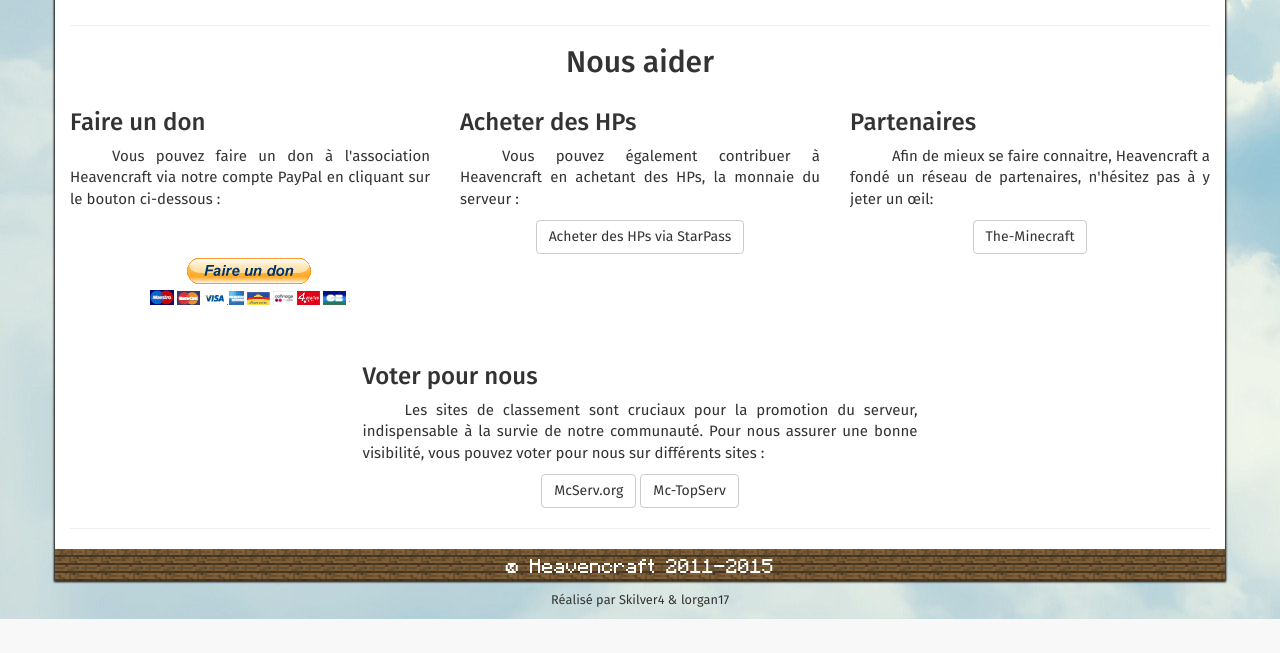
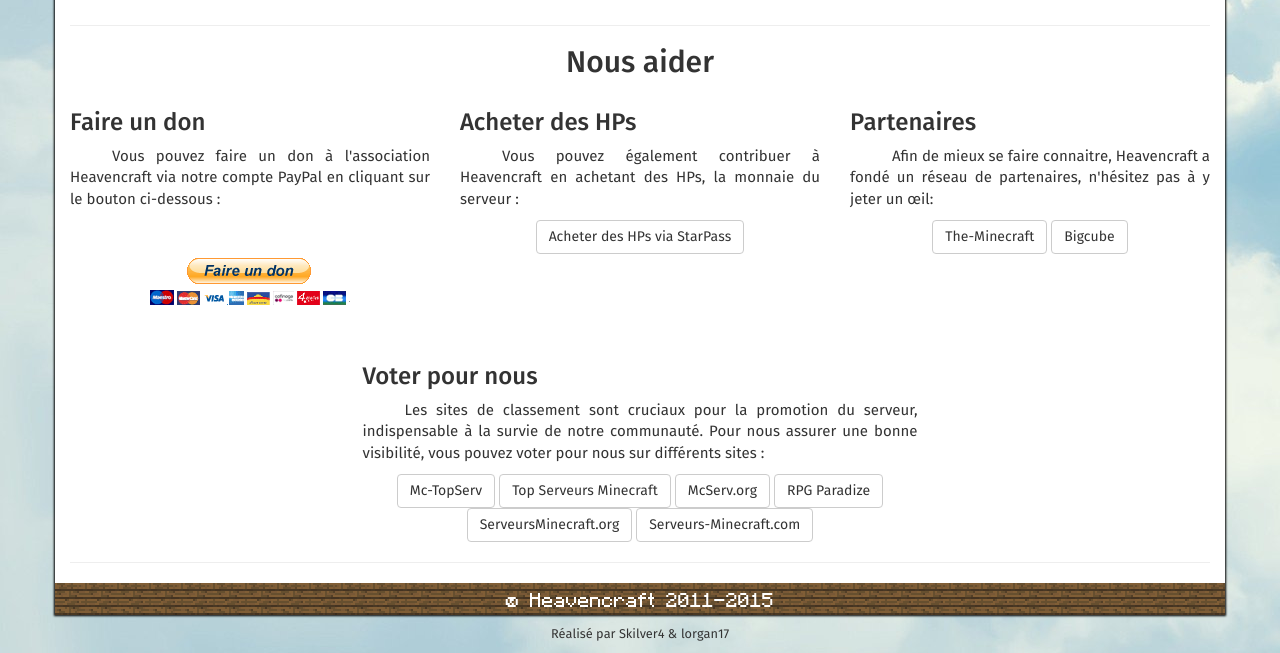
Before and after one commit to Heavencraft/heavencraft_website, a PHP site: page / in a window 1280 px wide. Shown: the part 2425-3078 px from the top of the page. Before the commit the page ends 3044 px from the top, so only its background shows below. Run offline with PHP 8.4, Linux system fonts and the light colour scheme; some web fonts are replaced.

Commit message:
Updated voting sites, and partenaires

```diff
--- a/index.php
+++ b/index.php
@@ -131,6 +131,8 @@
 					<p class="indent text-justify">Afin de mieux se faire connaitre, Heavencraft a fondé un réseau de partenaires, n'hésitez pas à y jeter un œil:</p>
 					<div class="text-center">
 						<a class="btn btn-default" href="http://the-minecraft.fr/" role="button">The-Minecraft</a>
+						<a class="btn btn-default" href="https://bigcube.ch/" role="button">Bigcube</a>
+
 					</div>
 				</div>
 			</div>
@@ -140,8 +142,13 @@
 					<h2 class="h3">Voter pour nous</h2>
 					<p class="indent text-justify">Les sites de classement sont cruciaux pour la promotion du serveur, indispensable à la survie de notre communauté. Pour nous assurer une bonne visibilité, vous pouvez voter pour nous sur différents sites :</p>
 					<div class="text-center">
+						<a class="btn btn-default" href="http://mc-topserv.net/top/serveur.php?serv=46" role="button">Mc-TopServ</a>
+						<a class="btn btn-default" href="http://top-serveurs-minecraft.fr/fiche_serveur.php?id=1345" role="button">Top Serveurs Minecraft</a>
 						<a class="btn btn-default" href="http://www.mcserv.org/Heavencraftfr_3002.html" role="button">McServ.org</a>
-						<a class="btn btn-default" href="http://mc-topserv.net/top/serveur.php?serv=46" role="button">Mc-TopServ</a>
+						<a class="btn btn-default" href="http://www.rpg-paradize.com/site-Heavencraft-104357" role="button">RPG Paradize</a>
+						<a class="btn btn-default" href="http://www.serveursminecraft.org/serveur.php?id=104" role="button">ServeursMinecraft.org</a>
+						<a class="btn btn-default" href="https://www.serveurs-minecraft.com/serveur-minecraft?Classement=Heavencraft" role="button">Serveurs-Minecraft.com</a>
+
 					</div>
 				</div>
 			</div>
```
